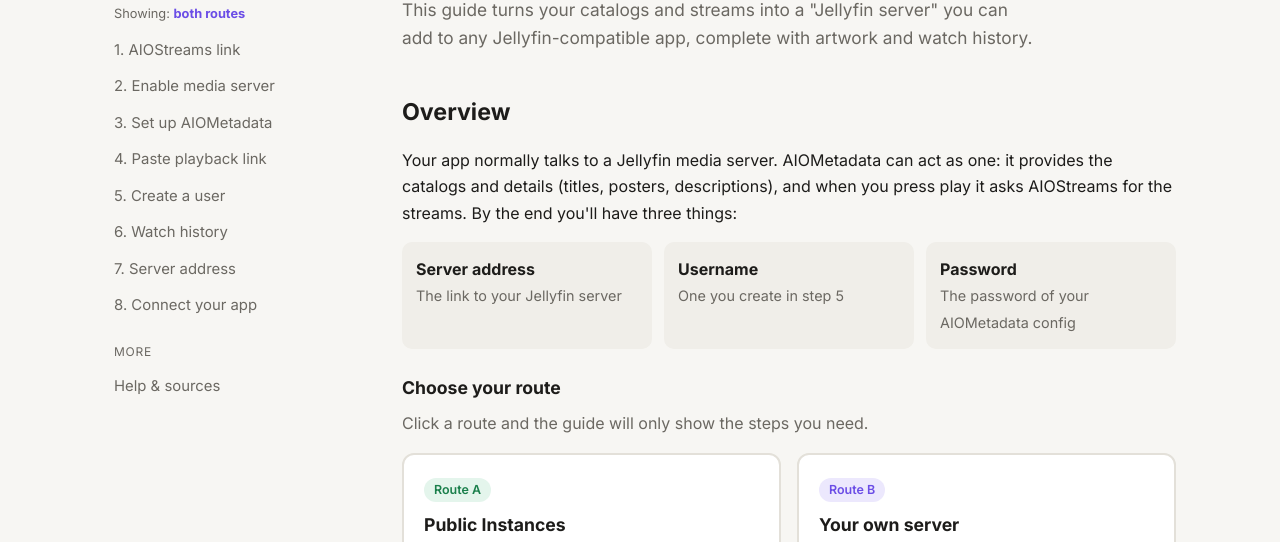
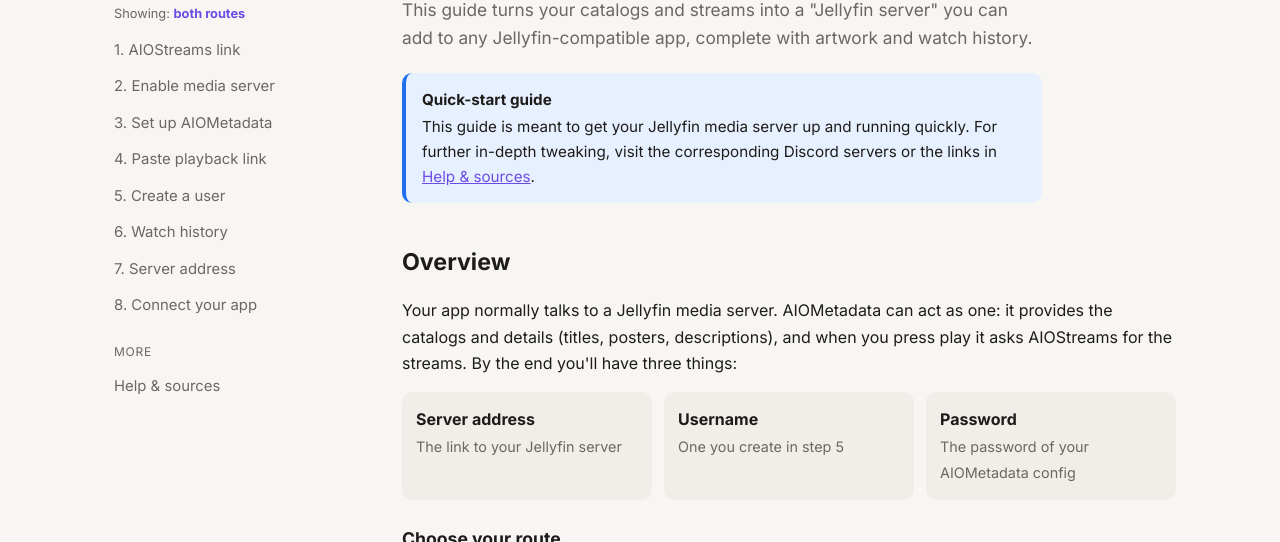
Before and after one commit to VeranuVW/Jellyfin-Guide, a plain HTML site: page index.html in a window 1280 px wide. Shown: the part 190-732 px from the top of the page. Drawn offline with Linux system fonts and the light colour scheme.

Commit message:
Add quick-start note to intro

```diff
--- a/index.html
+++ b/index.html
@@ -173,6 +173,7 @@
       <div class="eyebrow">Guide</div>
       <h1>Connect your Jellyfin app to AIOStreams and AIOMetadata</h1>
       <p>This guide turns your catalogs and streams into a "Jellyfin server" you can add to any Jellyfin-compatible app, complete with artwork and watch history.</p>
+      <div class="callout info" style="max-width:640px;margin-top:20px"><strong>Quick-start guide</strong>This guide is meant to get your Jellyfin media server up and running quickly. For further in-depth tweaking, visit the corresponding Discord servers or the links in <a href="#help">Help &amp; sources</a>.</div>
     </header>
 
     <section id="overview">
```
